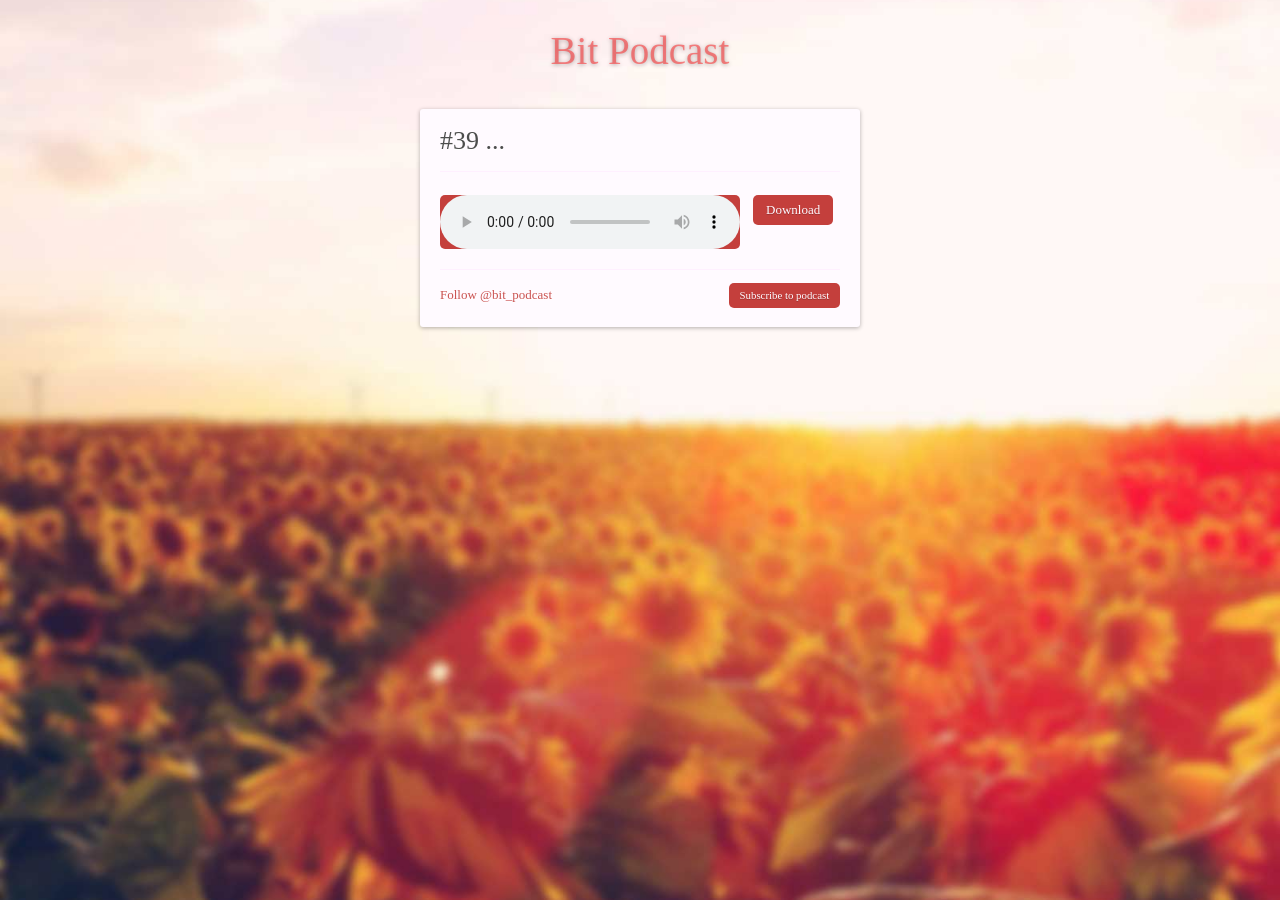
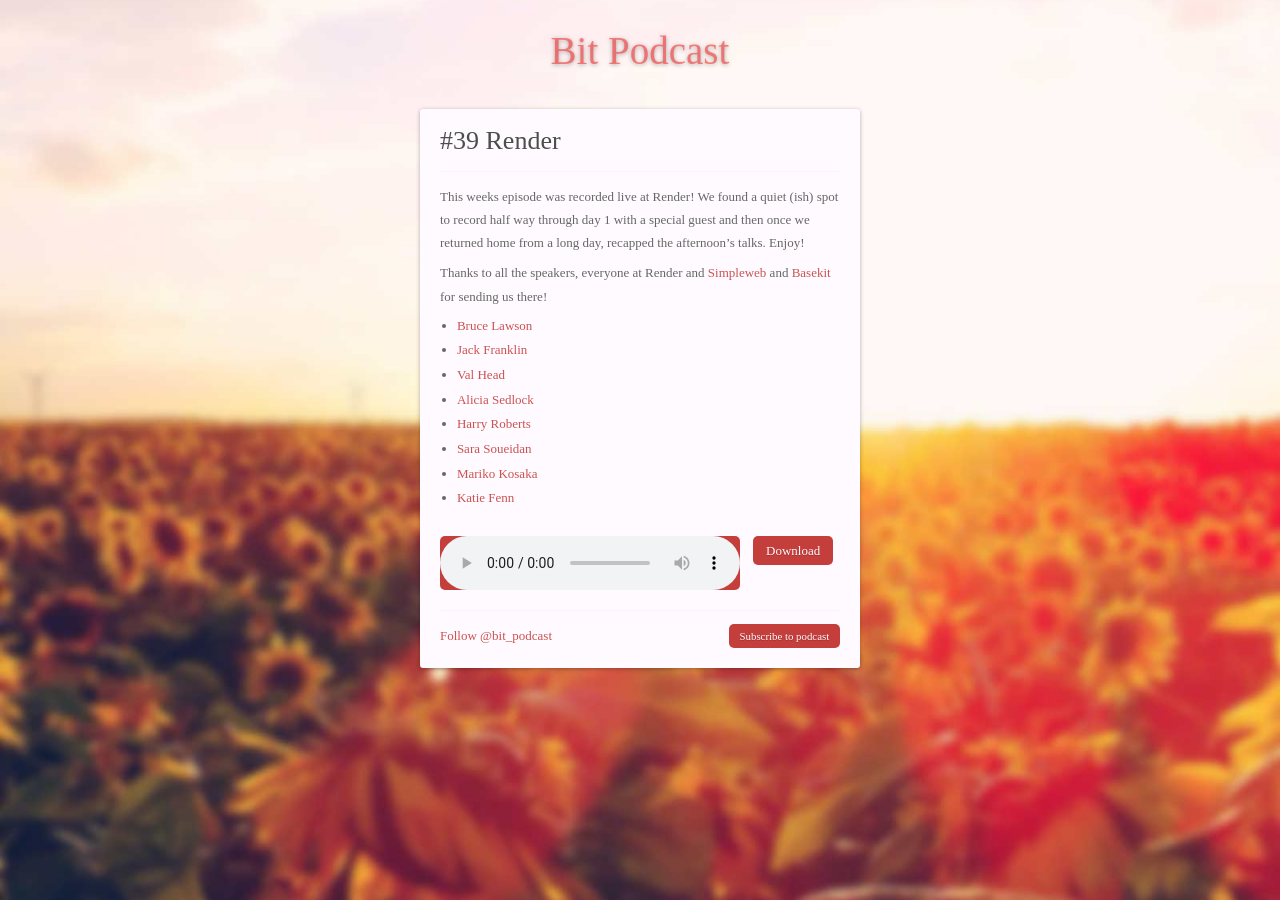
Before and after one commit to benjaminreid/bitpodcast.com, a Jekyll site: the page built from _posts/2016-04-22-episode-39.md, in a window 1280 px wide. Built offline with Jekyll 4.4.1, drawn with Linux system fonts in a browser that asks for light colours; some web fonts are replaced; comment, search, counter and statistics services are not loaded.

Commit message:
Update 2016-04-22-episode-39.md

```diff
--- a/_posts/2016-04-22-episode-39.md
+++ b/_posts/2016-04-22-episode-39.md
@@ -1,9 +1,22 @@
 ---
 layout: post
-title: "#39 ..."
+title: "#39 Render"
 date: 2016-04-22 00:00:00
 file: //s3-eu-west-1.amazonaws.com/bitpodcasts/episode-39.mp3
 file_itunes: //s3-eu-west-1.amazonaws.com/bitpodcasts/episode-39-itunes.m4a
-excerpt: ""
+excerpt: "This week we are recording live at Render, we share some of our thoughts from the talks on day 1"
 duration: "46:10"
 ---
+
+This weeks episode was recorded live at Render! We found a quiet (ish) spot to record half way through day 1 with a special guest and then once we returned home from a long day, recapped the afternoon's talks. Enjoy!
+
+Thanks to all the speakers, everyone at Render and [Simpleweb](http://simpleweb.co.uk/) and [Basekit](http://www.basekit.com/) for sending us there!
+
+* [Bruce Lawson](https://twitter.com/@brucel)
+* [Jack Franklin](https://twitter.com/@Jack_Franklin)
+* [Val Head](https://twitter.com/@vlh)
+* [Alicia Sedlock](https://twitter.com/@aliciability)
+* [Harry Roberts](https://twitter.com/@csswizardry)
+* [Sara Soueidan](https://twitter.com/@SaraSoueidan)
+* [Mariko Kosaka](https://twitter.com/@kosamari)
+* [Katie Fenn](https://twitter.com/@katie_fenn)
```
